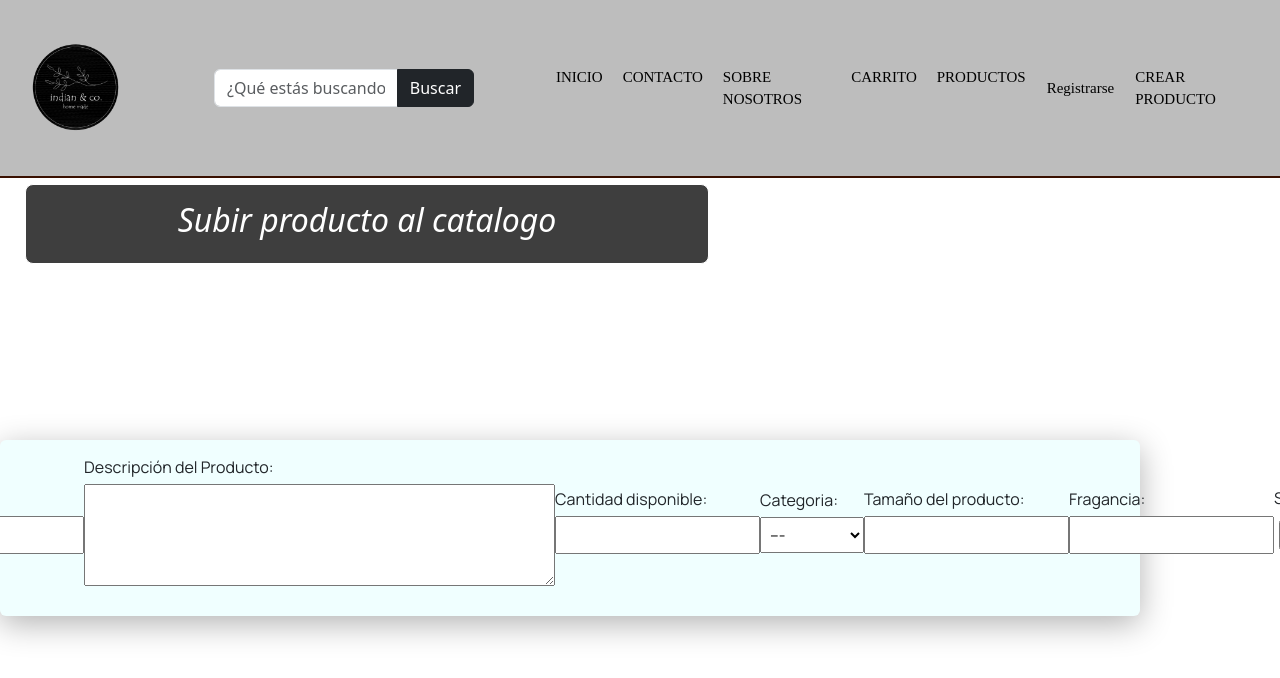
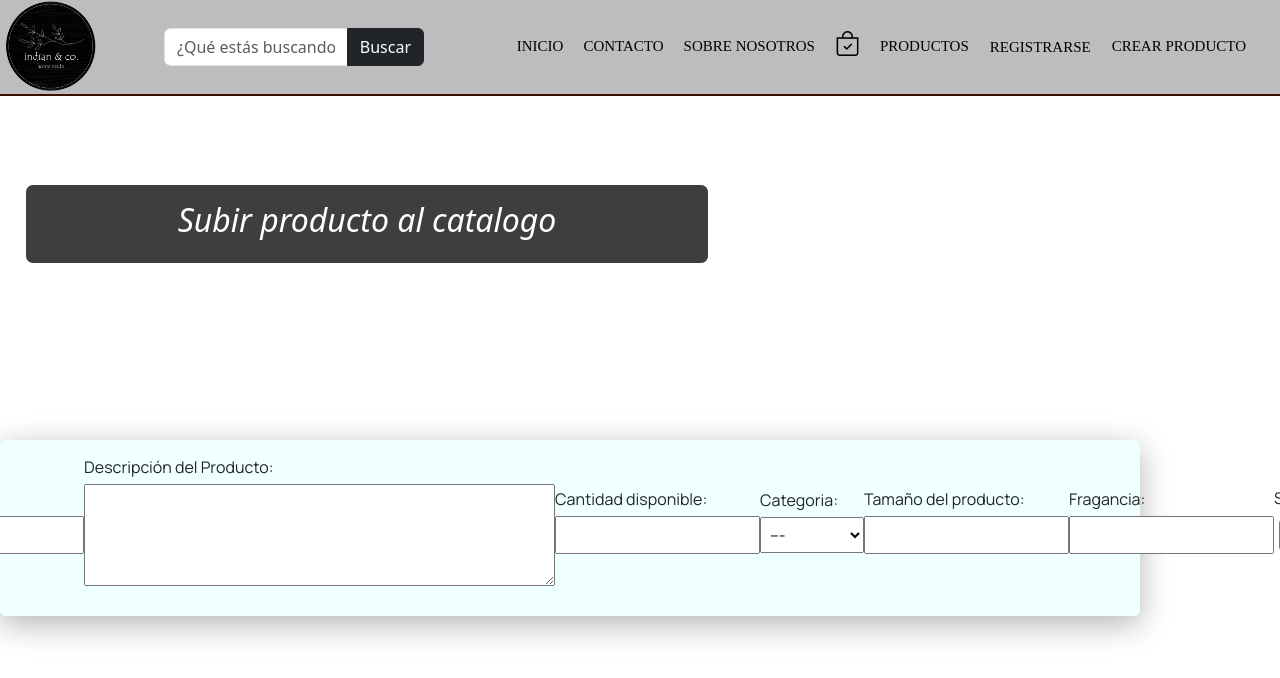
Before and after one commit to indianandco/Indian_Co, a React (Vite) app in the folder Client/: page /createProduct in a window 1280 px wide. Shown: the top 678 px of the page. Built offline with nearby package versions, Linux system fonts and the light colour scheme.

Commit message:
creando footer, estilados generales

```diff
--- a/Client/src/components/Footer/Footer.css
+++ b/Client/src/components/Footer/Footer.css
@@ -0,0 +1,93 @@
+.footer_container {
+    background-image: url('https://d1di2lzuh97fh2.cloudfront.net/files/4c/4c5/4c5fs8.jpg?ph=e7cd32bc42');
+    border-top: 2px solid black;
+    display: flex;
+    justify-content: space-evenly;
+    align-items: center;
+    flex-direction: row;
+    margin-bottom: 5px;
+    margin-left: 5px;
+    margin-right: 5px;
+    padding: 1em;
+    font-family: Libre Baskerville,Libre-Baskerville-Fallback,serif;
+}
+
+.left_container {
+    display: flex;
+    flex-direction: column;
+    justify-content: flex-start;
+    align-items: center;
+    width: 20em;
+    color: white;
+    padding-left:1em ;
+}
+
+.right_container {
+    display: flex;
+    flex-direction: column;
+    justify-content: flex-start;
+    align-items: center;
+    width: 20em;
+    color: white;
+    padding-right:1em ;
+}
+
+.mid_container {
+    display: flex;
+    flex-direction: column;
+    justify-content: flex-start;
+    align-items: center;
+    width: 20em;
+    color: white;
+}
+
+.image {
+    width: 200px;
+    height: auto;
+}
+
+.icon {
+    font-size: 2em;
+}
+
+.icon_container {
+    display: flex;
+    width: 100%;
+    align-items: start;
+    justify-content: start;
+}
+
+.modals {
+    all: unset;
+    text-decoration: none;
+    width: 100%;
+    padding: 5px;
+}
+
+.menu {
+    color: white;
+    margin-bottom:1rem;
+    border-bottom: 3px solid rgba(0, 0, 0, 0.721);
+}
+
+.links_container {
+    display: flex;
+    flex-direction: column;
+    justify-content: start;
+    align-items: start;
+    text-decoration: none;
+}
+
+.links {
+    text-decoration: none;
+    width: 100%;
+    padding: 5px;
+}
+
+@media (max-width: 510px) {
+    .footer_container {
+        display: flex;
+        flex-direction: column;
+        padding: 2rem;
+    }
+}
--- a/Client/src/components/Footer/Footer.jsx
+++ b/Client/src/components/Footer/Footer.jsx
@@ -1,10 +1,61 @@
 import "./Footer.css"
+import 'bootstrap-icons/font/bootstrap-icons.css';
+import { NavLink } from "react-router-dom"
+import Modal from 'react-bootstrap/Modal';
+import { useState } from "react";
 
 const Footer = () => {
+
+    const [show, setShow] = useState(false);
+
+
+    const handleShow = () => setShow(true);
+    const handleClose = () => setShow(false)
+
     return (
-        <div className="container" >
-            <h1>Hola mundo! esto es un footer</h1>
-        </div>
+        <div className="footer_container" >
+            <div className="left_container">
+                <img className="image" src="logo.png" alt="" />
+                <p>Ayudamos que a través de los aromas sientas que todos tus días son únicos y exclusivos.</p>
+                <div className="icon_container">
+                    <NavLink to={"https://www.instagram.com/indianandco/"} className={"icon"}>
+                        <i className="bi bi-instagram" width="321" height="321"></i>
+                    </NavLink>
+                </div>
+            </div>
+            <div className="mid_container">
+                <h1 className="menu">Menu</h1>
+                <div className="links_container">
+                    <NavLink className="links" to={"/home"} >Inicio</NavLink>
+                    <NavLink className="links" to={"/products"} >Productos</NavLink>
+                    <NavLink className="links" to={"/contact"} >Contacto</NavLink>
+                    <NavLink className="links" to={"/about"} >Sobre nosotros</NavLink>
+                    <NavLink className="links" to={"/cart"} >Carrito</NavLink>
+                </div>
+            </div>
+            <div className="right_container">
+                <h1>Información</h1>
+                <div className="links_container">
+                    <button className="modals" onClick={handleShow} >¿Cómo Comprar?</button>
+                    <button className="modals" onClick={handleShow} >Lorem ipsu</button>
+                </div>
+            </div>
+            <Modal show={show} onHide={handleClose}>
+                <Modal.Header className="pb-0" closeButton>
+                    <Modal.Title className='pb-1 m-1' style={{ color: "black" }} >Comprando en Indian&Co</Modal.Title>
+                </Modal.Header>
+                <Modal.Body>
+                    <ol>
+                        <li>Ingresa a productos</li>
+                        <li>Una vez elejido al producto a comprar clickeamos en agregar al carrito</li>
+                        <li>Nos dirijimos la margen superior derecho y clickeamos en el icono con forma de bolsa de compras</li>
+                        <li>Seleccionamos comprar ahora, completamos los datos</li>
+                        <li>¡Y listo el producto ya es tuyo!</li>
+                    </ol>
+                </Modal.Body>
+
+            </Modal>
+        </div >
     )
 }
 
--- a/Client/src/components/Login/SignUp/SignUp.jsx
+++ b/Client/src/components/Login/SignUp/SignUp.jsx
@@ -88,8 +88,8 @@ function SignIn() {
 
     return (
         <>
-            <Button variant="none" className="buttons" onClick={handleShow}>
-                Registrarse
+            <Button variant="none" className="buttons d-flex justify-content-start" onClick={handleShow}>
+                REGISTRARSE
             </Button>
 
             <Modal show={show} onHide={handleClose}>
--- a/Client/src/components/Navbar/Navbar.css
+++ b/Client/src/components/Navbar/Navbar.css
@@ -9,6 +9,34 @@
     text-decoration: none;
     font-size: 15px;
   }
+
+  .cart_button {
+    position: relative;
+    color: black;
+    padding: 10px;
+    font-size: 25px;
+  }
+
+  .cart_button:hover {
+    color: rgb(58, 16, 1);
+
+  }
+
+  .cart_button:after{
+    position: absolute;
+    content: "" ;
+    background-color: rgb(58, 16, 1);
+    left: 0;
+    bottom: 4px;
+    height: 2.5px;
+    width: 0%;
+    transition: 0.3s;
+}
+
+.cart_button:hover:after{
+  width: 100%;
+  color: pink;
+}
 
   .buttons:hover {
     color: rgb(58, 16, 1);
@@ -35,11 +63,11 @@
     display: flex;
     align-items:center;
     justify-content: center;
-  }
+    max-height: 100px;  }
 
    .logo {
-    max-width: 150px;
-    max-height: 150px;
+    max-width: 100px;
+    max-height: 100px;
     padding: 0;
     margin: 0;
   }
@@ -48,6 +76,7 @@
     background-color: rgb(189, 189, 189);
     display: flex;
     align-items:center;
+    height: 6em;
     border-bottom: 2px solid rgb(58, 16, 1);
   }
 
--- a/Client/src/components/Navbar/Navbar.jsx
+++ b/Client/src/components/Navbar/Navbar.jsx
@@ -3,8 +3,9 @@ import { NavLink } from "react-router-dom";
 import SearchBar from "../SearchBar/SearchBar";
 import "./NavBar.css";
 import Nav from 'react-bootstrap/Nav';
+import 'bootstrap-icons/font/bootstrap-icons.css';
 import Navbar from 'react-bootstrap/Navbar';
-import SignIn from "../Login/SignUp/SignUp";
+import SignUp from "../Login/SignUp/SignUp";
 
 
 const NavBar = () => {
@@ -23,13 +24,15 @@ const NavBar = () => {
                 <Navbar.Collapse id="responsive-navbar-nav" className="justify-content-end">
                     <Nav className="justify-content-end p-4">
                         <NavLink className="buttons" to="/">INICIO</NavLink>
-                        {<NavLink className="buttons" to="/contact">CONTACTO</NavLink>}
-                        {<NavLink className="buttons" to="/about">SOBRE NOSOTROS</NavLink>}
-                        {<NavLink className="buttons" to="/cart">CARRITO</NavLink>}
-                        {<NavLink className="buttons" to="/products">PRODUCTOS</NavLink>}
+                        <NavLink className="buttons" to="/contact">CONTACTO</NavLink>
+                        <NavLink className="buttons" to="/about">SOBRE NOSOTROS</NavLink>
+                        <div>
+                            <NavLink className="cart_button" to="/cart"><i className="bi bi-bag-check"></i></NavLink>
+                        </div>
+                        <NavLink className="buttons" to="/products">PRODUCTOS</NavLink>
                         {role !== "user"
                             ?
-                            <SignIn ></SignIn>
+                            <SignUp ></SignUp>
                             :
                             <NavLink className="buttons" to="/">SALIR</NavLink>
                         }
--- a/Client/src/views/Home/Home.css
+++ b/Client/src/views/Home/Home.css
@@ -4,3 +4,8 @@
     margin-top: 15em;
     color: rgb(0, 0, 0);
 }
+
+.banners_container {
+    height: 1500px;
+    width: 100%;
+}
--- a/Client/src/views/Home/Home.jsx
+++ b/Client/src/views/Home/Home.jsx
@@ -8,6 +8,9 @@ const Home = () => {
 
     return (
         <div className="home_container">
+            <div className="banners_container">
+                <h1>Banners, etc...</h1>
+            </div>
             <div>
                 <Footer></Footer>
             </div>
```
Also changed, not shown: Client/public/logo.png.
